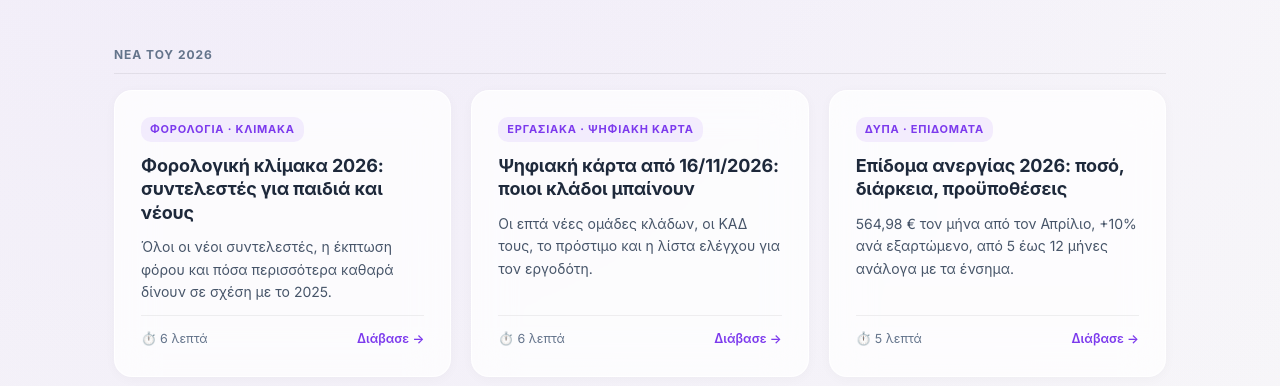
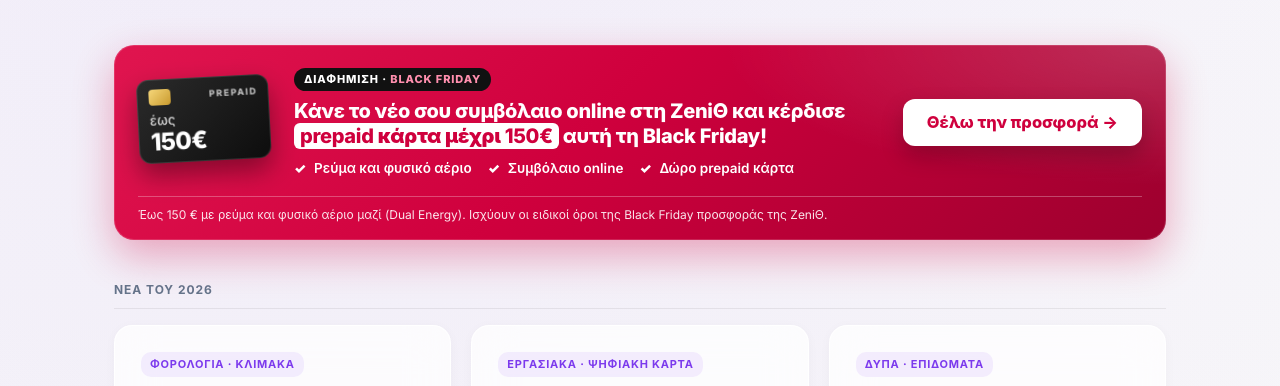
Before and after one commit to billck2/misthos-calc, a plain HTML site: page articles/index.html in a window 1280 px wide. Shown: the part 341-727 px from the top of the page. Drawn offline with Linux system fonts and the light colour scheme.

Commit message:
Μπάνερ ZeniΘ Black Friday (Linkwise) σε ορατά σημεία: αποτελέσματα, αρχή άρθρων
Co-Authored-By: Claude Opus 5.5 <noreply@anthropic.com>

```diff
--- a/articles/index.html
+++ b/articles/index.html
@@ -239,5 +239,6 @@ h1{font-size:clamp(34px,5.5vw,48px);font-weight:800;line-height:1.1;letter-spaci
   <div class="footer-links"><a href="/">Αρχική</a><a href="/articles/">Άρθρα</a><a href="/about.html">Σχετικά</a><a href="/contact.html">Επικοινωνία</a><a href="/privacy-policy.html">Απόρρητο</a><a href="/terms.html">Όροι Χρήσης</a></div>
   © 2026 misthos2026.gr — Όλα τα δικαιώματα διατηρούνται
 </footer>
+<script defer src="/site.js?v=9"></script>
 </body>
 </html>
--- /dev/null
+++ b/site.js
@@ -0,0 +1,133 @@
+/*
+ * Μπάνερ της ZeniΘ για τη Black Friday (από 26/11/2026, εντολή ιδιοκτήτη: «βγάλε τελείως τη Snappi
+ * και βάλε αυτό», «απλά σε καλά σημεία ορατά»). Ο σύνδεσμος και το εικονοστοιχείο μέτρησης
+ * είναι του Linkwise, όπως τα έδωσε ο ιδιοκτήτης (καμπάνια 14029-267, CD28335). Το ίδιο αρχείο
+ * τρέχει στο misthos2026.gr και στο misthos2027.gr.
+ *
+ * Η προσφορά, όπως τη γράφει η σελίδα της ZeniΘ (ελέγχθηκε 26/11/2026): «Black Friday Digital
+ * Offer: Δώρο Prepaid Κάρτα μέχρι 150€» για ρεύμα και φυσικό αέριο μαζί (Dual Energy, σύμβαση
+ * 24 μηνών), 75 € ή 40 € για μεμονωμένα προϊόντα, με ειδικούς όρους. Η λήξη δεν γράφεται· όταν
+ * τελειώσει η Black Friday, το μπάνερ πρέπει να βγει ή να αλλάξει.
+ *
+ * Μία κάρτα ανά σελίδα, μέσα στο περιεχόμενο: στους υπολογιστές στο κάτω μέρος της κάρτας των
+ * αποτελεσμάτων, στα άρθρα αμέσως μετά το «Με λίγα λόγια». Σημειώνεται ως διαφήμιση και ο
+ * σύνδεσμος έχει rel="sponsored". Χωρίς πλαίσιο πάνω από το περιεχόμενο.
+ */
+(function () {
+  var LINK = "https://go.linkwi.se/z/14029-267/CD28335/?";
+  var PIXEL = "https://go.linkwi.se/delivery/cr.php?an=CD28335&cn=14029-267&";
+  var TEXT = "Κάνε το νέο σου συμβόλαιο online στη ZeniΘ και κέρδισε prepaid κάρτα μέχρι 150€ αυτή τη Black Friday!";
+
+  /*
+   * «&» = .zn-ad.zn-ad: διπλή κλάση, ώστε οι κανόνες των σελίδων (π.χ. .article-card p, a με
+   * υπογράμμιση) να μην αλλάζουν τίποτα μέσα στο μπάνερ. Η διάταξη αλλάζει με το πλάτος του
+   * ίδιου του μπάνερ (container query): στην κάρτα των αποτελεσμάτων και στα άρθρα είναι στενό.
+   */
+  var CSS = (
+    "&{position:relative;box-sizing:border-box;display:block;max-width:1160px;margin:22px auto 6px;padding:22px 24px 16px;" +
+    "border-radius:20px;overflow:hidden;color:#fff;font-family:inherit;font-size:15px;line-height:1.45;text-align:left;" +
+    "container-type:inline-size;" +
+    "background:radial-gradient(70% 120% at 100% 0%,rgba(255,255,255,.18) 0%,rgba(255,255,255,0) 60%)," +
+    "linear-gradient(135deg,#e0154f 0%,#cf003d 45%,#9d002e 100%);" +
+    "box-shadow:0 16px 40px rgba(207,0,61,.32),inset 0 0 0 1px rgba(255,255,255,.14)}" +
+    "& *{box-sizing:border-box}" +
+    "& p,& ul,& li{margin:0;padding:0;font-family:inherit;line-height:1.4;letter-spacing:normal}" +
+    "& .zn-in{display:flex;flex-wrap:wrap;align-items:center;gap:16px 24px}" +
+    /* Η prepaid κάρτα */
+    "& .zn-card{flex:none;position:relative;width:132px;height:84px;border-radius:12px;padding:10px 12px;color:#fff;" +
+    "background:linear-gradient(135deg,#2b2b2b 0%,#0d0d0d 100%);transform:rotate(-7deg);" +
+    "box-shadow:0 12px 26px rgba(0,0,0,.38),inset 0 0 0 1px rgba(255,255,255,.12);animation:zn-tilt 3.4s ease-in-out infinite}" +
+    "& .zn-chip{display:block;width:22px;height:16px;border-radius:4px;background:linear-gradient(135deg,#f6d77a,#c99a2e)}" +
+    "& .zn-card-lbl{position:absolute;right:11px;top:10px;font-size:9px;font-weight:800;letter-spacing:.16em;color:rgba(255,255,255,.7)}" +
+    "& .zn-card-amt{position:absolute;left:12px;bottom:9px;font-size:13px;font-weight:600;color:rgba(255,255,255,.75)}" +
+    "& .zn-card-amt b{display:block;font-size:24px;font-weight:900;letter-spacing:-.03em;line-height:1;color:#fff}" +
+    "@keyframes zn-tilt{0%,100%{transform:rotate(-7deg) translateY(0)}50%{transform:rotate(-3deg) translateY(-4px)}}" +
+    /* Κείμενο */
+    "& .zn-main{flex:1 1 300px;min-width:0}" +
+    "& .zn-tag{display:inline-block;margin:0 0 8px;padding:4px 10px;border-radius:999px;background:#111;color:#fff;" +
+    "font-size:11px;font-weight:800;letter-spacing:.08em;text-transform:uppercase}" +
+    "& .zn-tag span{color:#ff8fae}" +
+    "& .zn-title{margin:0 0 10px;font-size:20px;font-weight:800;letter-spacing:-.015em;line-height:1.25;color:#fff}" +
+    "& .zn-title b{display:inline;padding:1px 6px;border-radius:6px;background:#fff;color:#cf003d;font-weight:900;" +
+    "-webkit-box-decoration-break:clone;box-decoration-break:clone}" +
+    "& .zn-list{display:flex;flex-wrap:wrap;gap:6px 16px;list-style:none}" +
+    "& .zn-list li{position:relative;padding-left:20px;font-size:13.5px;font-weight:600;color:#fff;list-style:none}" +
+    "& .zn-list li:before{content:'✓';position:absolute;left:0;top:0;font-weight:900;color:#fff}" +
+    /* Κουμπί */
+    "& .zn-side{flex:0 1 auto;text-align:center}" +
+    "& .zn-go{display:inline-block;padding:14px 24px;border-radius:12px;font-size:16.5px;font-weight:800;line-height:1.2;" +
+    "white-space:nowrap;text-decoration:none!important;border:0!important;color:#cf003d!important;background:#fff;" +
+    "box-shadow:0 10px 22px rgba(0,0,0,.22);transition:transform .12s ease,box-shadow .12s ease;" +
+    "animation:zn-nudge 1.2s ease-in-out 1.5s 2}" +
+    "& .zn-go:hover{transform:translateY(-1px);box-shadow:0 14px 28px rgba(0,0,0,.28)}" +
+    "& .zn-go:focus-visible{outline:3px solid #111;outline-offset:3px}" +
+    "@keyframes zn-nudge{0%,100%{transform:scale(1)}50%{transform:scale(1.05)}}" +
+    /* Ψιλά γράμματα */
+    "& .zn-fine{flex:1 1 100%;margin:2px 0 0;padding-top:10px;border-top:1px solid rgba(255,255,255,.28);" +
+    "font-size:12px;color:rgba(255,255,255,.9)}" +
+    "& .zn-px{position:absolute;left:0;bottom:0;width:1px;height:1px;opacity:0;pointer-events:none}" +
+    /* Στενό μπάνερ: κάρτα πάνω, κείμενο και κουμπί από κάτω, στη μέση */
+    "@container (max-width:560px){" +
+    "& .zn-in{flex-direction:column;align-items:stretch;gap:14px;text-align:center}" +
+    "& .zn-card{align-self:center}" +
+    "& .zn-main{flex:none}& .zn-title{font-size:19px}" +
+    "& .zn-list{justify-content:center}" +
+    "& .zn-side{flex:none}& .zn-go{display:block;white-space:normal}" +
+    "& .zn-fine{text-align:center}}" +
+    "@media(max-width:640px){&{padding:20px 16px 14px}}" +
+    "@media(prefers-reduced-motion:reduce){& .zn-card,& .zn-go{animation:none}}"
+  ).split("&").join(".zn-ad.zn-ad");
+
+  function build() {
+    var box = document.createElement("aside");
+    box.className = "zn-ad";
+    box.setAttribute("aria-label", "Διαφήμιση: ZeniΘ Black Friday");
+    box.innerHTML =
+      '<div class="zn-in">' +
+      '<div class="zn-card" aria-hidden="true"><span class="zn-chip"></span><span class="zn-card-lbl">PREPAID</span>' +
+      '<span class="zn-card-amt">έως<b>150€</b></span></div>' +
+      '<div class="zn-main">' +
+      '<p class="zn-tag">Διαφήμιση · <span>Black Friday</span></p>' +
+      '<p class="zn-title">Κάνε το νέο σου συμβόλαιο online στη ZeniΘ και κέρδισε <b>prepaid κάρτα μέχρι 150€</b> αυτή τη Black Friday!</p>' +
+      '<ul class="zn-list"><li>Ρεύμα και φυσικό αέριο</li><li>Συμβόλαιο online</li><li>Δώρο prepaid κάρτα</li></ul>' +
+      "</div>" +
+      '<div class="zn-side"><a class="zn-go" href="' + LINK + '" target="_blank" rel="sponsored noopener">Θέλω την προσφορά →</a></div>' +
+      '<p class="zn-fine">Έως 150 € με ρεύμα και φυσικό αέριο μαζί (Dual Energy). Ισχύουν οι ειδικοί όροι της Black Friday προσφοράς της ZeniΘ.</p>' +
+      "</div>" +
+      '<img class="zn-px" src="' + PIXEL + '" alt="" width="1" height="1">';
+    box.querySelector(".zn-go").setAttribute("title", TEXT);
+    return box;
+  }
+
+  /* Ορατά σημεία: η κάρτα των αποτελεσμάτων, η αρχή του άρθρου, κάτω από την κεφαλίδα κάθε άλλης σελίδας. */
+  function place(box) {
+    var results = document.getElementById("results");
+    if (results && results.parentNode) return results.parentNode.appendChild(box);
+
+    var article = document.querySelector("article");
+    if (article) {
+      var tldr = article.querySelector(".tldr");
+      if (tldr && tldr.parentNode) return tldr.parentNode.insertBefore(box, tldr.nextSibling);
+      var heads = article.querySelectorAll(":scope > h2");
+      var before = heads.length >= 2 ? heads[1] : heads[0];
+      if (before) return article.insertBefore(box, before);
+      return article.appendChild(box);
+    }
+
+    var anchor = document.querySelector(".kpis, .page-hero");
+    if (anchor && anchor.parentNode) return anchor.parentNode.insertBefore(box, anchor.nextSibling);
+    var main = document.querySelector("main");
+    if (main) main.insertBefore(box, main.firstChild);
+  }
+
+  function run() {
+    if (document.querySelector(".zn-ad")) return;
+    var style = document.createElement("style");
+    style.textContent = CSS;
+    document.head.appendChild(style);
+    place(build());
+  }
+
+  if (document.readyState === "loading") document.addEventListener("DOMContentLoaded", run);
+  else run();
+})();
```
Also changed, not shown: about.html (+1 -0 lines), articles/argies-ellada-2026.html (+1 -0 lines), articles/doro-xristougennon-pasxa-2026.html (+1 -0 lines), articles/epidoma-adeias-2026.html (+1 -0 lines), articles/epidoma-anergias-2026.html (+1 -0 lines), articles/forologiki-klimaka-2026.html (+1 -0 lines), articles/katharos-misthos-odigos.html (+1 -0 lines), articles/katotatos-misthos-2026.html (+1 -0 lines), articles/misthos-dimosion-ypallilon-2026.html (+1 -0 lines), articles/misthos-ekpaideftikon-2026.html (+1 -0 lines), articles/mpokaki-freelancer-2026.html (+1 -0 lines), articles/psifiaki-karta-16-noemvriou-2026.html (+1 -0 lines), articles/psifiaki-karta-ergani.html (+1 -0 lines), articles/titlos-ktisis-2026.html (+1 -0 lines), 3 more files.
